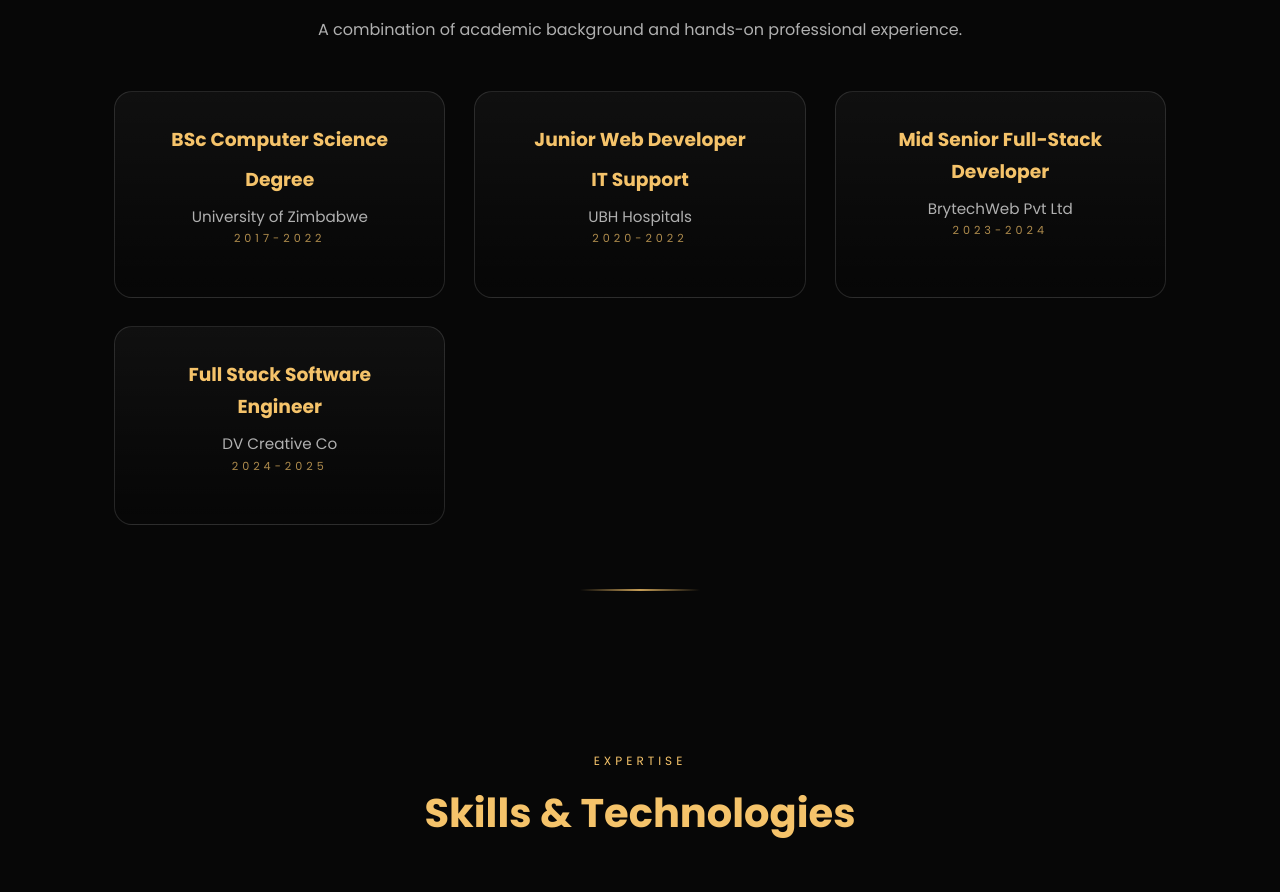
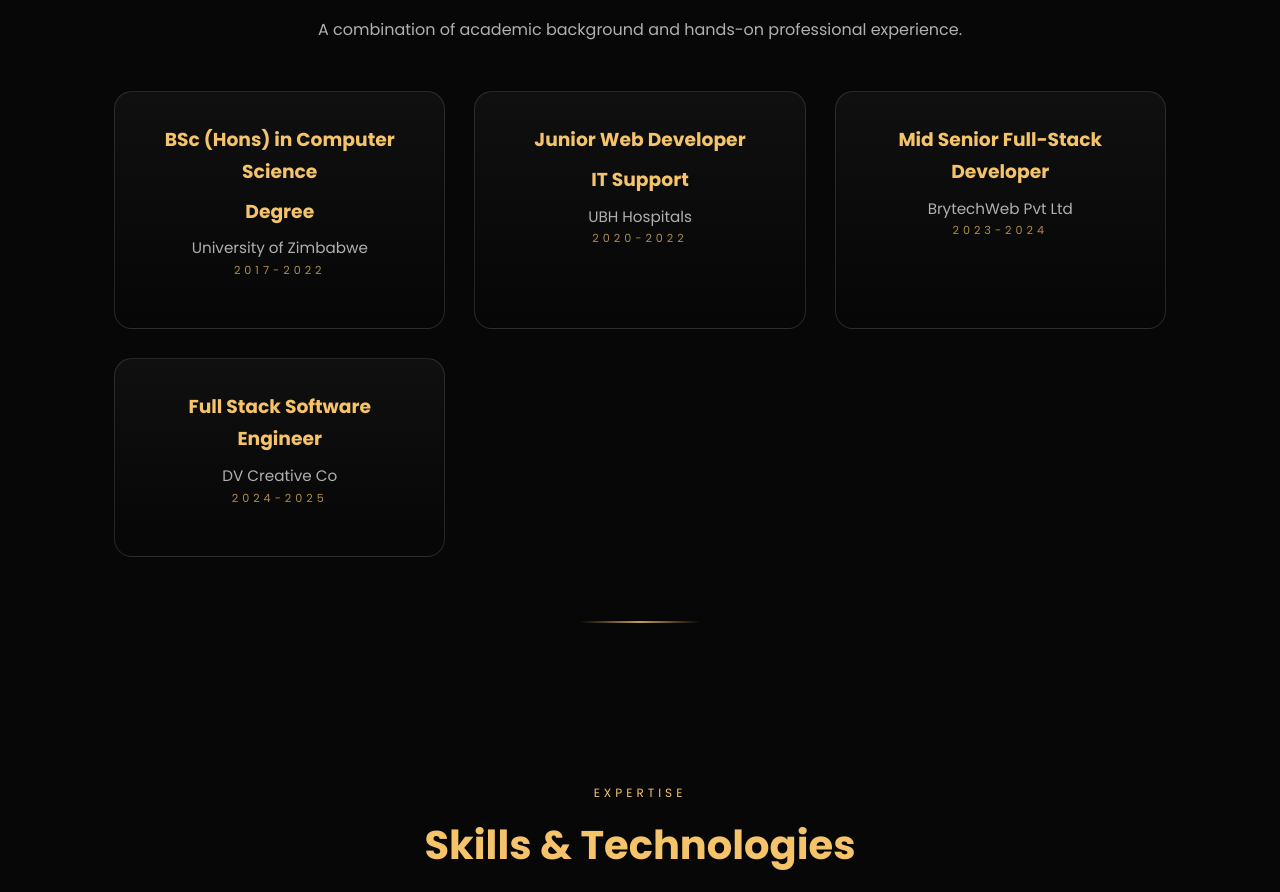
Before and after one commit to TafadzwaMagwaza/My_Portfolio, a plain HTML site: page index.html in a window 1280 px wide. Shown: the part 1000-1892 px from the top of the page. Drawn offline with Linux system fonts and the light colour scheme.

Commit message:
Update index.html

```diff
--- a/index.html
+++ b/index.html
@@ -74,7 +74,7 @@
 
   <div class="grid">
     <div class="card reveal-up">
-      <h3>BSc Computer Science</h3>
+      <h3>BSc (Hons) in Computer Science</h3>
       <h3>Degree</h3>
       <p>University of Zimbabwe</p>
       <span class="projects-tag">2017-2022</span>
```
